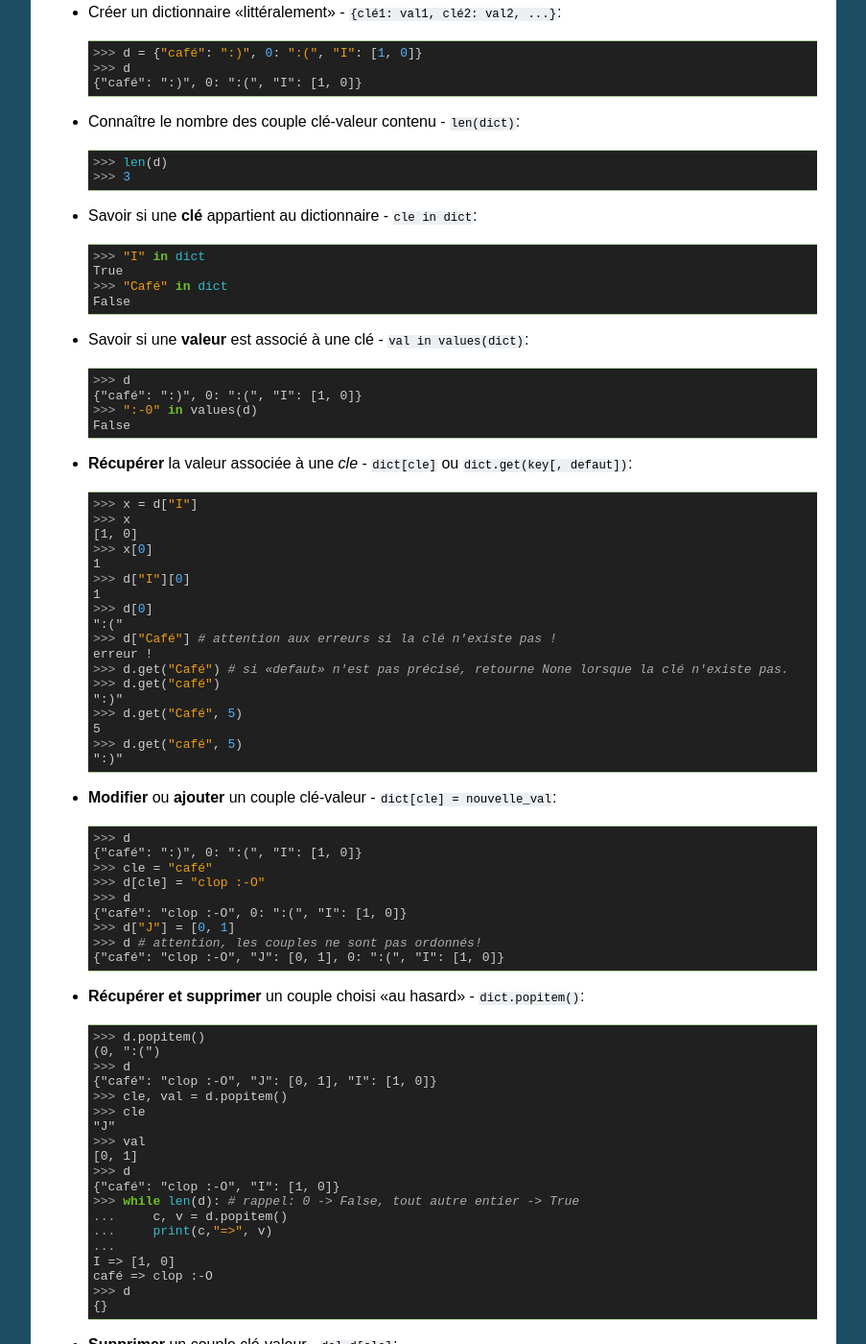
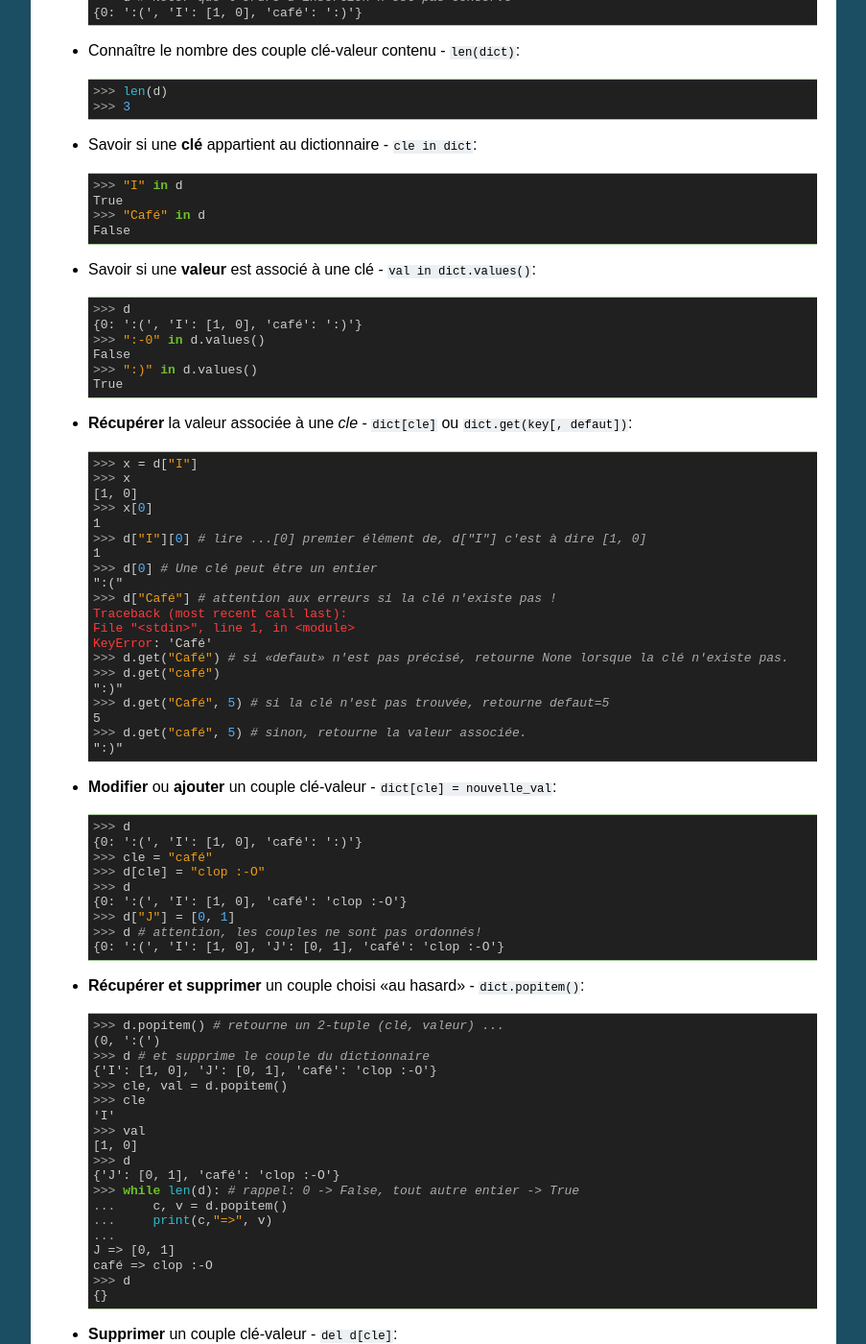
Before and after one commit to ORLEANS-TOURS-IRES/Fiches_ISN, a Sphinx documentation site: the page built from source/dictionnaires.rst, in a window 1280 px wide and 1400 px high, scrolled down 378 px. Shown: the whole window at 96% size, without its empty margins (198-1101 px from the left). Built offline with Sphinx 7.4.7, drawn with Linux system fonts in a browser that asks for light colours; some of the changed text lies outside the part shown.

Commit message:
verif extrait de code

```diff
--- a/source/dictionnaires.rst
+++ b/source/dictionnaires.rst
@@ -4,9 +4,7 @@ Les dictionnaires
 
 Un **dictionnaire** est un moyen de mémoriser des *associations de la forme clé-valeur*.
 
-* Littéralement, un **dictionnaire** est de la forme::
-
-        {clé1: val1, clé2: val2, ...}
+* Littéralement, un **dictionnaire** est de la forme ``{clé1: val1, clé2: val2, ...}``
 
   * Les **clés** sont n'importe quelle valeur primaire (entiers, flottant, ..) ou n'importe quel objet *non modifiable* (chaîne, tuple, ...).
   * Les **valeurs** correspondantes sont de type arbitraire.
@@ -16,11 +14,11 @@ Un **dictionnaire** est un moyen de mémoriser des *associations de la forme cl
 Opérations de base
 ==================
 
-* Créer un dictionnaire «littéralement» - ``{clé1: val1, clé2: val2, ...}``::
+* **Créer** un dictionnaire «littéralement» - ``{clé1: val1, clé2: val2, ...}``::
 
         >>> d = {"café": ":)", 0: ":(", "I": [1, 0]}
-        >>> d
-        {"café": ":)", 0: ":(", "I": [1, 0]}
+        >>> d # Noter que l'ordre d'insertion n'est pas conservé
+        {0: ':(', 'I': [1, 0], 'café': ':)'}
 
 * Connaître le nombre des couple clé-valeur contenu - ``len(dict)``::
 
@@ -29,17 +27,19 @@ Opérations de base
 
 * Savoir si une **clé** appartient au dictionnaire - ``cle in dict``::
 
-        >>> "I" in dict
+        >>> "I" in d
         True
-        >>> "Café" in dict
+        >>> "Café" in d
         False
 
-* Savoir si une **valeur** est associé à une clé - ``val in values(dict)``::
+* Savoir si une **valeur** est associé à une clé - ``val in dict.values()``::
 
         >>> d
-        {"café": ":)", 0: ":(", "I": [1, 0]}
-        >>> ":-0" in values(d)
+        {0: ':(', 'I': [1, 0], 'café': ':)'}
+        >>> ":-0" in d.values()
         False
+        >>> ":)" in d.values()
+        True
 
 * **Récupérer** la valeur associée à une *cle* - ``dict[cle]`` ou ``dict.get(key[, defaut])``::
 
@@ -48,50 +48,52 @@ Opérations de base
         [1, 0]
         >>> x[0]
         1
-        >>> d["I"][0]
+        >>> d["I"][0] # lire ...[0] premier élément de, d["I"] c'est à dire [1, 0]
         1
-        >>> d[0]
+        >>> d[0] # Une clé peut être un entier
         ":("
         >>> d["Café"] # attention aux erreurs si la clé n'existe pas !
-        erreur !
+        Traceback (most recent call last):
+        File "<stdin>", line 1, in <module>
+        KeyError: 'Café'
         >>> d.get("Café") # si «defaut» n'est pas précisé, retourne None lorsque la clé n'existe pas.
         >>> d.get("café")
         ":)"
-        >>> d.get("Café", 5)
+        >>> d.get("Café", 5) # si la clé n'est pas trouvée, retourne defaut=5
         5
-        >>> d.get("café", 5)
+        >>> d.get("café", 5) # sinon, retourne la valeur associée.
         ":)"
 
 * **Modifier** ou **ajouter** un couple clé-valeur - ``dict[cle] = nouvelle_val``::
 
         >>> d
-        {"café": ":)", 0: ":(", "I": [1, 0]}
+        {0: ':(', 'I': [1, 0], 'café': ':)'}
         >>> cle = "café"
         >>> d[cle] = "clop :-O"
         >>> d
-        {"café": "clop :-O", 0: ":(", "I": [1, 0]}
+        {0: ':(', 'I': [1, 0], 'café': 'clop :-O'}
         >>> d["J"] = [0, 1]
         >>> d # attention, les couples ne sont pas ordonnés!
-        {"café": "clop :-O", "J": [0, 1], 0: ":(", "I": [1, 0]}
+        {0: ':(', 'I': [1, 0], 'J': [0, 1], 'café': 'clop :-O'}
 
 * **Récupérer et supprimer** un couple choisi «au hasard» - ``dict.popitem()``::
 
-        >>> d.popitem()
-        (0, ":(")
-        >>> d
-        {"café": "clop :-O", "J": [0, 1], "I": [1, 0]}
+        >>> d.popitem() # retourne un 2-tuple (clé, valeur) ...
+        (0, ':(')
+        >>> d # et supprime le couple du dictionnaire
+        {'I': [1, 0], 'J': [0, 1], 'café': 'clop :-O'}
         >>> cle, val = d.popitem()
         >>> cle
-        "J"
+        'I'
         >>> val
-        [0, 1]
+        [1, 0]
         >>> d
-        {"café": "clop :-O", "I": [1, 0]}
+        {'J': [0, 1], 'café': 'clop :-O'}
         >>> while len(d): # rappel: 0 -> False, tout autre entier -> True
         ...     c, v = d.popitem()
         ...     print(c,"=>", v)
         ...
-        I => [1, 0]
+        J => [0, 1]
         café => clop :-O
         >>> d
         {}
@@ -103,10 +105,6 @@ Opérations de base
         >>> d
         {}
 
-
-
-
-
 Parcourt d'un dictionnaire
 ==========================
 
```
